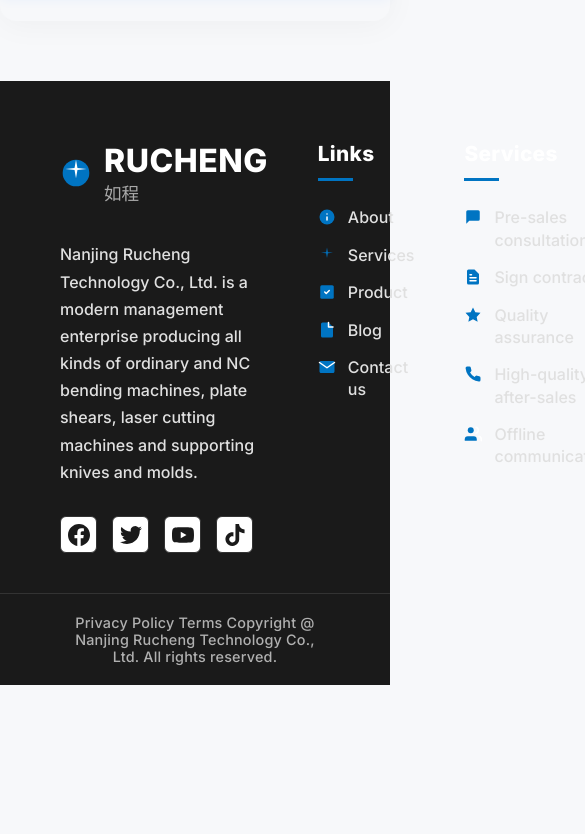
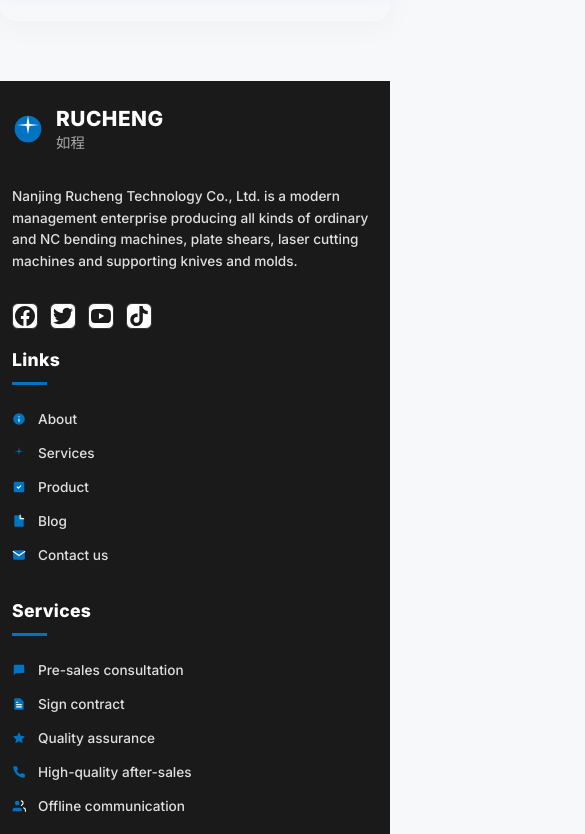
Before and after one commit to zhagnlu/ruchengintelligent_new, a plain HTML site: page contact.html in a window 390 px wide. Shown: the part 1281-2115 px from the top of the page, 585 px wide, since content can reach past the window. Before the commit the page ends 1966 px from the top, so only its background shows below. Drawn offline with Linux system fonts and the light colour scheme.

Commit message:
modify footer size

```diff
--- a/contact.html
+++ b/contact.html
@@ -4,9 +4,7 @@
   <meta charset="UTF-8">
   <meta name="viewport" content="width=device-width, initial-scale=1.0">
   <title>Contact Us - Rucheng</title>
-  <link rel="stylesheet" href="css/base.css">
-  <link rel="stylesheet" href="css/header.css">
-  <link rel="stylesheet" href="css/footer.css">
+  <link rel="stylesheet" href="css/main.css">
   <style>
     body {
       background: #f7f8fa;
--- a/css/footer.css
+++ b/css/footer.css
@@ -149,7 +149,7 @@
 /* Copyright Section */
 .footer-copyright {
     border-top: 1px solid #333;
-    padding: 20px 0;
+    padding: 15px 0;
     text-align: center;
 }
 
@@ -166,3 +166,229 @@
     font-family: 'Inter', Arial, sans-serif;
     letter-spacing: 0.2px;
 }
+
+/* Responsive Design for Footer */
+@media (max-width: 1024px) {
+    .footer-container {
+        padding: 50px 40px 0 40px;
+    }
+
+    .footer-content {
+        gap: 40px;
+    }
+
+    .copyright-container {
+        padding: 0 40px;
+    }
+}
+
+@media (max-width: 768px) {
+    .footer-container {
+        padding: 30px 20px 0 20px;
+    }
+
+    .footer-content {
+        grid-template-columns: 1fr;
+        gap: 25px;
+        margin-bottom: 25px;
+    }
+
+    .footer-column:first-child {
+        text-align: left;
+    }
+
+    .logo-english {
+        font-size: 1.5rem !important;
+    }
+
+    .logo-chinese {
+        font-size: 0.95rem !important;
+    }
+
+    .company-description {
+        font-size: 0.95rem !important;
+        text-align: left;
+        line-height: 1.6;
+    }
+
+    .social-media {
+        justify-content: flex-start;
+    }
+
+    .social-icon {
+        width: 40px;
+        height: 40px;
+    }
+
+    .social-icon svg {
+        width: 24px;
+        height: 24px;
+    }
+
+    .footer-heading {
+        font-size: 1.2rem !important;
+        text-align: left;
+    }
+
+    .footer-links a {
+        font-size: 0.95rem !important;
+        justify-content: flex-start;
+    }
+
+    .footer-links svg {
+        width: 20px;
+        height: 20px;
+    }
+
+    .footer-copyright {
+        padding: 12px 0;
+    }
+
+    .copyright-container {
+        padding: 0 20px;
+    }
+
+    .footer-copyright p {
+        font-size: 0.85rem !important;
+    }
+}
+
+@media (max-width: 600px) {
+    .footer-container {
+        padding: 25px 15px 0 15px;
+    }
+
+    .footer-content {
+        gap: 20px;
+        margin-bottom: 20px;
+    }
+
+    .footer-column:first-child {
+        text-align: left;
+    }
+
+    .logo-english {
+        font-size: 1.5rem !important;
+    }
+
+    .logo-chinese {
+        font-size: 1rem !important;
+    }
+
+    .company-description {
+        font-size: 0.95rem !important;
+        text-align: left;
+        line-height: 1.6;
+    }
+
+    .footer-heading {
+        font-size: 1.3rem !important;
+        text-align: left;
+    }
+
+    .footer-links a {
+        font-size: 0.95rem !important;
+        justify-content: flex-start;
+    }
+
+    .footer-links svg {
+        width: 18px;
+        height: 18px;
+    }
+
+    .social-icon {
+        width: 38px;
+        height: 38px;
+    }
+
+    .social-icon svg {
+        width: 22px;
+        height: 22px;
+    }
+
+    .social-media {
+        justify-content: flex-start;
+    }
+
+    .footer-copyright {
+        padding: 10px 0;
+    }
+
+    .copyright-container {
+        padding: 0 15px;
+    }
+
+    .footer-copyright p {
+        font-size: 0.8rem !important;
+    }
+}
+
+@media (max-width: 480px) {
+    .footer-container {
+        padding: 20px 12px 0 12px;
+    }
+
+    .footer-content {
+        gap: 18px;
+        margin-bottom: 18px;
+    }
+
+    .footer-column:first-child {
+        text-align: left;
+    }
+
+    .logo-english {
+        font-size: 1.3rem !important;
+    }
+
+    .logo-chinese {
+        font-size: 0.9rem !important;
+    }
+
+    .company-description {
+        font-size: 0.85rem !important;
+        text-align: left;
+        line-height: 1.6;
+    }
+
+    .footer-heading {
+        font-size: 1.1rem !important;
+        text-align: left;
+    }
+
+    .footer-links a {
+        font-size: 0.85rem !important;
+        justify-content: flex-start;
+    }
+
+    .footer-links svg {
+        width: 16px;
+        height: 16px;
+    }
+
+    .social-icon {
+        width: 35px;
+        height: 35px;
+    }
+
+    .social-icon svg {
+        width: 20px;
+        height: 20px;
+    }
+
+    .social-media {
+        justify-content: flex-start;
+    }
+
+    .footer-copyright {
+        padding: 8px 0;
+    }
+
+    .copyright-container {
+        padding: 0 12px;
+    }
+
+    .footer-copyright p {
+        font-size: 0.7rem !important;
+    }
+}
```
Also changed, not shown: blog.html (+1 -3 lines), service.html (+1 -3 lines).
